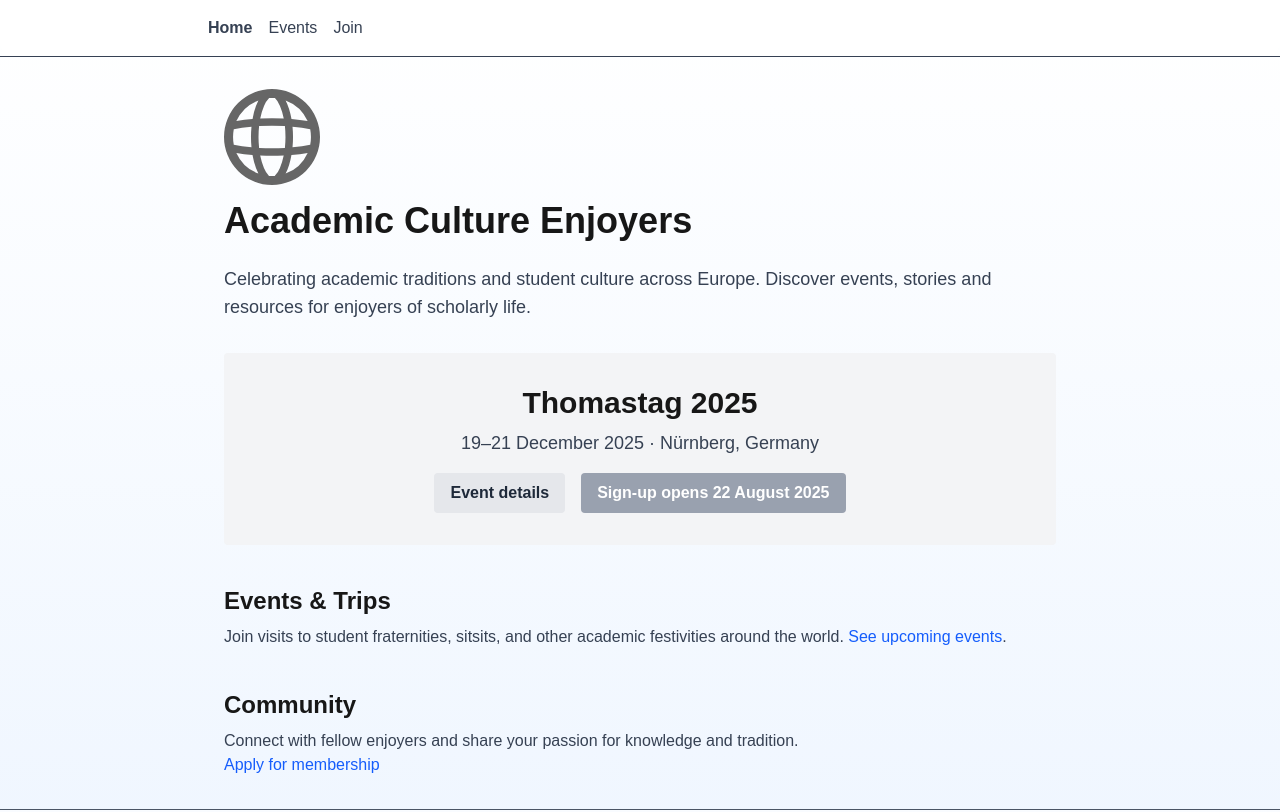
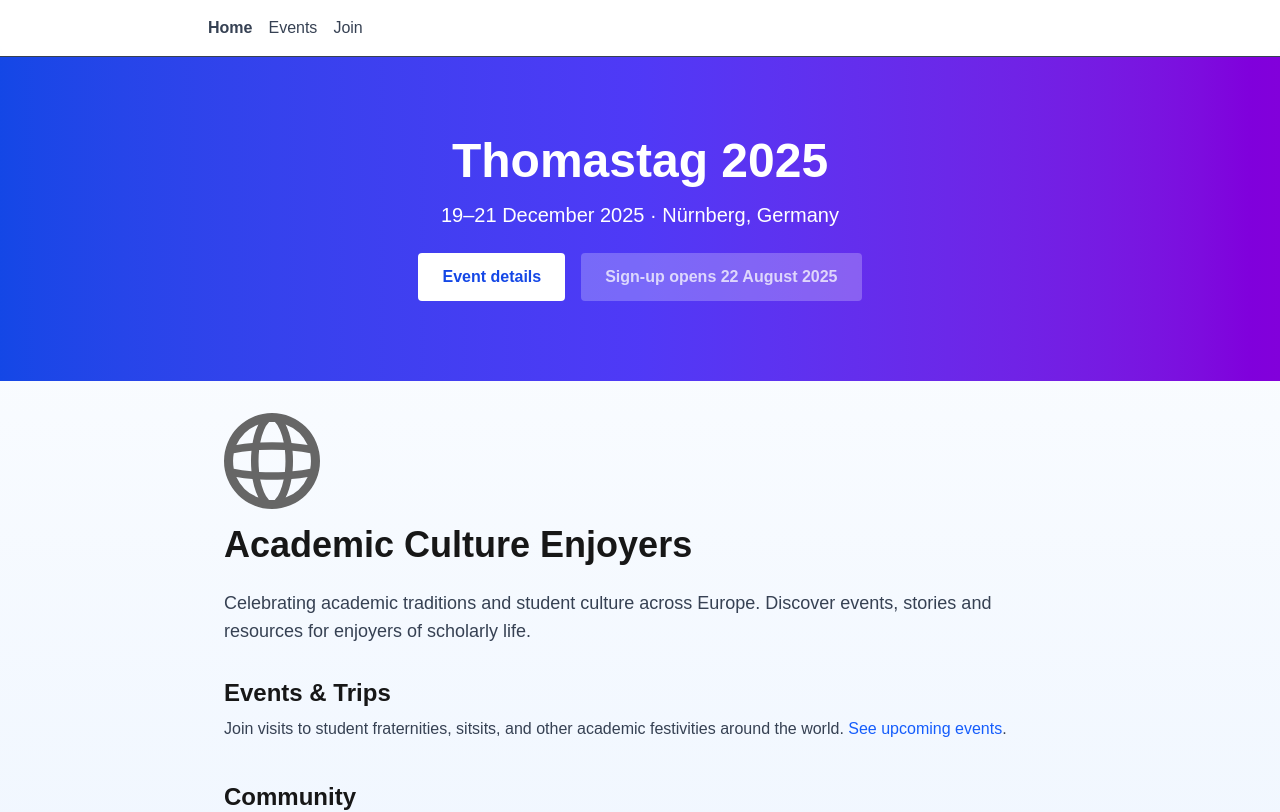
Before and after one commit to Tapiiri/AcademicCultureEnjoyers, a Next.js app: page / in a window 1280 px wide. Shown: the top 812 px of the page. Built offline with nearby package versions, Linux system fonts and the light colour scheme.

Commit message:
Make Thomastag hero full-width and top of page

```diff
--- a/src/app/page.tsx
+++ b/src/app/page.tsx
@@ -34,6 +34,7 @@ export default function Home() {
         strategy="beforeInteractive"
         dangerouslySetInnerHTML={{ __html: JSON.stringify(organizationLd) }}
       />
+      <ThomastagHero />
       <main className="mx-auto max-w-4xl p-8">
         <Image
           src="/globe.svg"
@@ -48,7 +49,6 @@ export default function Home() {
           Celebrating academic traditions and student culture across Europe.
           Discover events, stories and resources for enjoyers of scholarly life.
         </p>
-        <ThomastagHero />
         <section className="mb-10">
           <h2 className="mb-2 text-2xl font-semibold">Events & Trips</h2>
           <p className="text-gray-700 dark:text-gray-300">
@@ -78,34 +78,34 @@ export default function Home() {
 async function ThomastagHero() {
   const formId = await getEventSignupForm('Thomastag 2025');
   return (
-    <section className="mb-10 rounded bg-gray-100 p-8 text-center dark:bg-gray-800">
-      <h2 className="mb-2 text-3xl font-bold">Thomastag 2025</h2>
-      <p className="mb-4 text-lg text-gray-700 dark:text-gray-300">
-        19–21 December 2025 · Nürnberg, Germany
-      </p>
-      <div className="flex justify-center gap-4">
+    <section className="bg-gradient-to-r from-blue-700 via-indigo-600 to-purple-700 py-20 text-center text-white">
+      <div className="mx-auto max-w-4xl px-8">
+        <h2 className="mb-4 text-5xl font-extrabold">Thomastag 2025</h2>
+        <p className="mb-6 text-xl">19–21 December 2025 · Nürnberg, Germany</p>
+        <div className="flex flex-wrap justify-center gap-4">
           <Link
             href="/events/thomastag-2025"
-          className="inline-block rounded bg-gray-200 px-4 py-2 font-semibold text-gray-800 hover:bg-gray-300 dark:bg-gray-700 dark:text-gray-200 dark:hover:bg-gray-600"
+            className="rounded bg-white px-6 py-3 font-semibold text-blue-700 hover:bg-gray-100"
           >
             Event details
           </Link>
           {formId ? (
             <Link
               href={`https://tally.so/r/${formId}`}
-            className="inline-block rounded bg-blue-600 px-4 py-2 font-semibold text-white hover:bg-blue-700"
+              className="rounded bg-yellow-300 px-6 py-3 font-semibold text-gray-900 hover:bg-yellow-400"
             >
               Sign up now
             </Link>
           ) : (
             <button
               disabled
-            className="inline-block cursor-not-allowed rounded bg-gray-400 px-4 py-2 font-semibold text-white"
+              className="cursor-not-allowed rounded bg-white/30 px-6 py-3 font-semibold text-white opacity-80"
             >
               Sign-up opens 22 August 2025
             </button>
           )}
         </div>
+      </div>
     </section>
   );
 }
```
Lines whose indentation alone changed are shown as unchanged.
